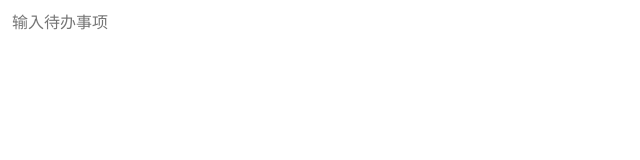
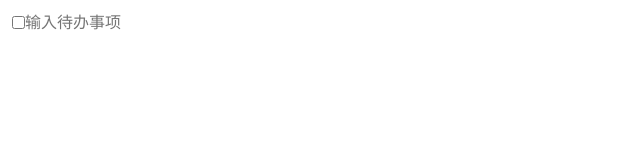
Before and after one commit to Emsigant/new-project, a Vue app: page / in a window 1280 px wide. Shown: the top 160 px of the page, without its empty margins (0-640 px from the left). Built offline with nearby package versions, Linux system fonts and the light colour scheme.

Commit message:
add checkbox

```diff
--- a/src/components/Main.vue
+++ b/src/components/Main.vue
@@ -20,7 +20,10 @@
         />
       </div>
     </div>
-    <input ref="input" placeholder="输入待办事项" type="text" @keyup="handleKeyUp" v-model="val" />
+    <div class="item">
+      <input type="checkbox" class="check" />
+      <input ref="input" placeholder="输入待办事项" type="text" @keyup="handleKeyUp" v-model="val" />
+    </div>
   </div>
 </template>
 
```
